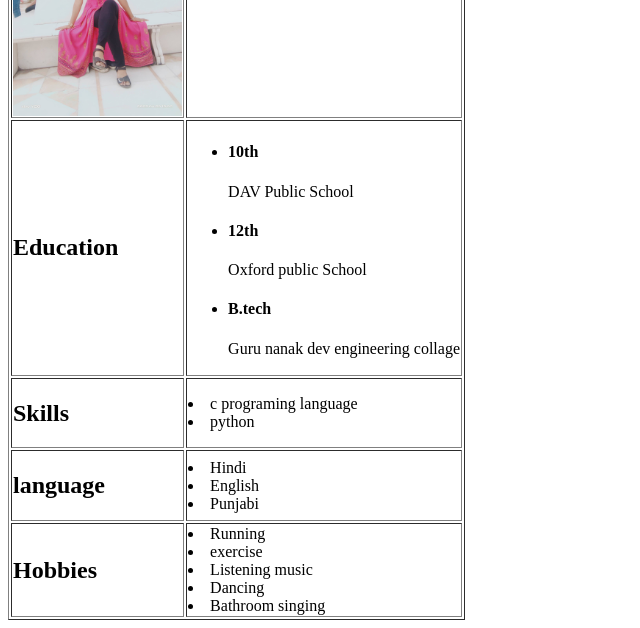
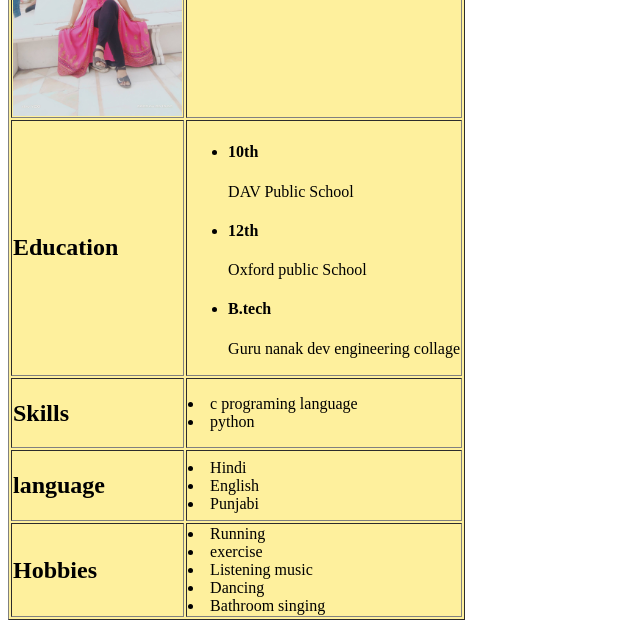
Before and after one commit to Kashishkeshri/webDev-Workshop, a plain HTML site: page index.html in a window 1280 px wide. Shown: the part 197-825 px from the top of the page, without its empty margins (0-640 px from the left). Drawn offline with Linux system fonts and the light colour scheme.

Commit message:
Update index.html

```diff
--- a/index.html
+++ b/index.html
@@ -8,7 +8,7 @@
 </head>
 <body>
 
-    <table border="1" bgcolor="">
+    <table border="1" bgcolor="#FEF09D">
         <tr>
             <td>
                 <img src="/webDev-Workshop/IMG_20230429_150238_1.jpg" height="300" align="left" alt="">
```
